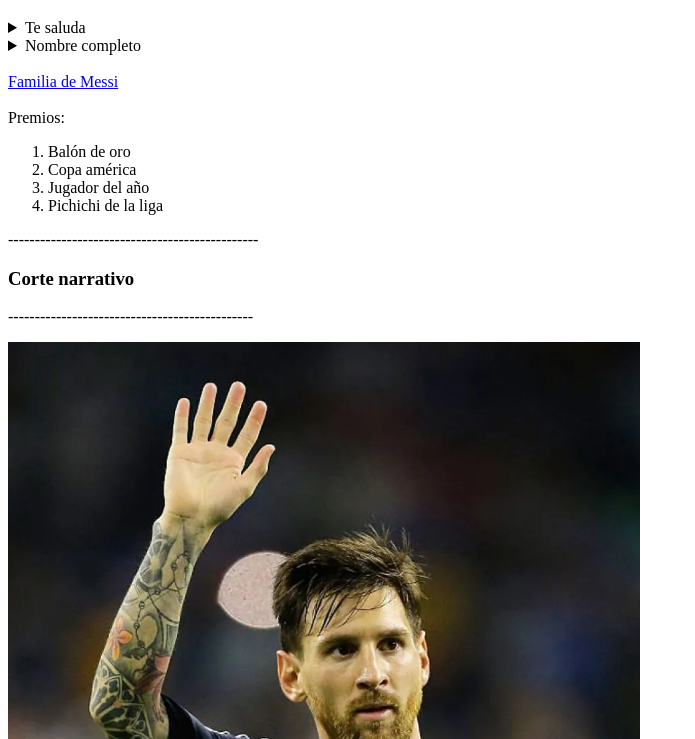
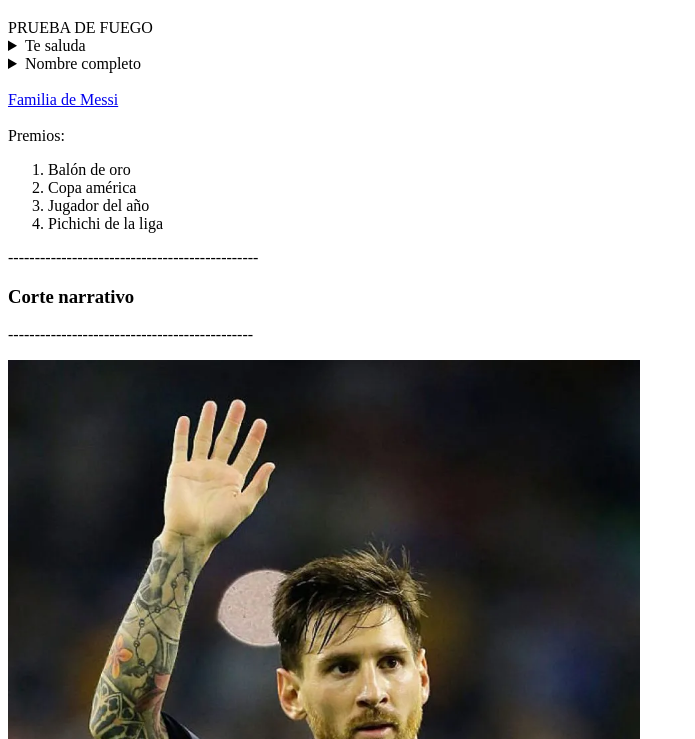
Before and after one commit to LeonelScalise/Practicas-desarrollo-web, a plain HTML site: page index.html in a window 1280 px wide. Shown: the part 61-800 px from the top of the page, without its empty margins (0-695 px from the left). Drawn offline with Linux system fonts and the light colour scheme.

Commit message:
Actualizacion de pag

```diff
--- a/index.html
+++ b/index.html
@@ -8,7 +8,7 @@
 </head>
 <body>
     <h1>Web de MESSI</h1>
-
+PRUEBA DE FUEGO
     <div id="Te saluda">
         <details><summary>Te saluda</summary>
             <ul>
```
